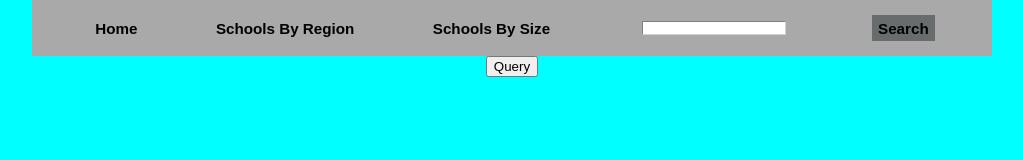
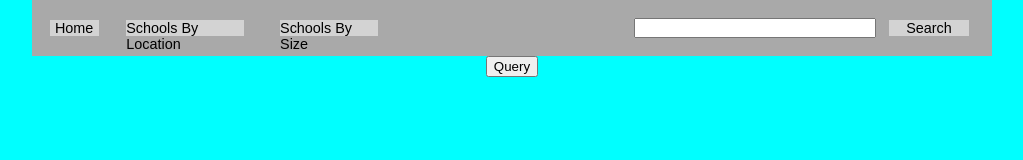
Before and after one commit to dscrane/CollegeScorecard, a website: page index.html in a window 1280 px wide. Shown: the whole page, without its empty margins (128-1151 px from the left). Drawn offline with Linux system fonts and the light colour scheme.

Commit message:
working on a fix for the nav bar and added new query params

```diff
--- a/index.html
+++ b/index.html
@@ -10,33 +10,49 @@
     <div class="display">
       <header class="header">
         <nav class="nav">
+          <div class="nav__side nav__side-left">
             <ul class="nav__list">
               <li class="nav__item nav__item-link">
-            <button class="nav__button">Home</span>
+                <div class="nav__button">
+                  <span class="nav__title">Home</span>
+                </div>
               </li>
               <li class="nav__item nav__item-dropdown">
-            <button class="nav__button nav__button-dropdown">Schools By Region</button>
+                <div class="nav__button nav__button-dropdown">
+                  <span class="nav__title nav__title-dropdown"
+                    >Schools By Location</span
+                  >
                   <ul class="dropdown__content">
-              <li class="dropdown__item">item</li>
-              <li class="dropdown__item">item</li>
-              <li class="dropdown__item">item</li>
+                    <li class="dropdown__item">Regions</li>
+                    <li class="dropdown__item">Large Cities</li>
+                    <li class="dropdown__item">SomeOtherThing</li>
                   </ul>
+                </div>
               </li>
               <li class="nav__item nav__item-dropdown">
-            <button class="nav__button nav__button-dropdown">Schools By Size</button>
+                <div class="nav__button nav__button-dropdown">
+                  <span class="nav__title nav__title-dropdown"
+                    >Schools By Size</span
+                  >
                   <ul class="dropdown__content">
-              <li class="dropdown__item">item</li>
-              <li class="dropdown__item">item</li>
-              <li class="dropdown__item">item</li>
+                    <li class="dropdown__item">Large Schools</li>
+                    <li class="dropdown__item">Medium Schools</li>
+                    <li class="dropdown__item">Small Schools</li>
                   </ul>
+                </div>
               </li>
+            </ul>
+          </div>
+          <div class="nav__side nav__side-right">
+            <ul class="nav__list">
               <li class="nav__item nav__item-input">
                 <input class="nav__input" name="nav__search" />
               </li>
               <li class="nav__item nav__item-cta">
-            <button class="nav__button">Search</button>
+                <div class="nav__button">Search</div>
               </li>
             </ul>
+          </div>
         </nav>
       </header>
       <button class="test_button">Query</button>
--- a/style.css
+++ b/style.css
@@ -19,121 +19,128 @@
 
 .header {
   display: flex;
+  flex-wrap: wrap;
   justify-content: center;
   align-items: center;
   width: 75vw;
   height: 7vh;
-  row-gap: 10px;
   background-color: darkgray;
 }
 
 .nav {
+  font-size: 0.9rem;
   display: flex;
-  justify-content: space-around;
+  width: 98%;
+  height: 85%;
+  justify-content: stretch;
   align-items: center;
-  width: 100%;
-  height: 75%;
 }
 
 .nav__list {
-  margin: 0 0;
+  list-style: none;
   display: flex;
   flex-direction: column;
-  width: 95%;
-  height: 60%;
   flex-wrap: wrap;
-  justify-content: space-around;
-  align-items: center;
-  list-style: none;
+  justify-content: stretch;
+  width: 75%;
   padding: 0 0;
+}
+
+.nav__side {
+  display: flex;
+  width: 50%;
+  height: 100%;
+  align-items: stretch;
+  margin: 0 0;
+}
+
+.nav__side-right {
+  justify-content: flex-end;
+}
+
+.nav__side-left {
+  justify-content: flex-start;
 }
 
 .nav__item {
   display: flex;
+  flex: 1 1;
+  height: 100%;
+  justify-content: center;
   align-items: center;
-  justify-content: center;
-  height: 100%;
-}
-
-.nav__item-link:hover {
-  cursor: pointer;
-  background-color: lightgray;
-}
-
-.nav__item-link {
-  flex: 1 1;
-}
-
-.nav__item-dropdown {
-  flex-direction: column;
-  flex: 2 2;
-}
-.nav__item-dropdown:hover {
-  background-color: red;
-  cursor: pointer;
 }
 
 .nav__item-input {
-  flex: 4 4;
   display: flex;
-  /* justify-content: flex-end; */
+  flex: 3 1;
+  align-items: center;
+  justify-content: flex-end;
 }
 
-.nav__item-cta {
-  font-family: inherit;
-  background-color: rgb(105, 108, 109);
-  flex: 1 1;
-}
-
-.nav__item-cta:hover {
-  background-color: lightgray;
+.nav__title {
 }
 
 .nav__button {
   display: flex;
   justify-content: center;
   align-items: center;
-  font-size: 0.9rem;
-  font-weight: 600;
-  /*   border: 1px solid black;
-  background-color: lightgray; */
+  background-color: lightgrey;
+  height: 90%;
+  width: 75%;
 }
 
 .nav__input {
-  width: 75%;
-  height: 40%;
-  border: inset 1px lightgray;
+  height: 75%;
+  width: 95%;
 }
 
-.nav__item-cta:hover {
+.nav__button-dropdown {
+  flex-wrap: wrap;
+  row-gap: 25%;
 }
 
-.dropdown__content {
-  display: flex;
-  justify-content: center;
-}
-
-.nav ul li > ul {
-  display: none;
+.nav__button-dropdown > ul {
   flex-direction: column;
 }
 
-.nav ul li:hover > ul {
+.nav__button-dropdown:hover > ul {
   display: flex;
+}
+
+.nav__button-dropdown:hover {
+  height: 11vh;
+  align-content: center;
+}
+
+.nav__button:hover {
+  cursor: pointer;
+  background-color: darkgray;
+}
+.nav__title-dropdown {
+  display: flex;
+  justify-content: space-around;
 }
 
 .dropdown__content {
   list-style: none;
+  width: 100%;
+  display: none;
+  justify-content: center;
+  align-items: center;
+  background-color: lightgray;
+  padding: 0 0 5px 0;
+  row-gap: 10%;
 }
 
-.nav__button {
-  font-size: 0.95rem;
-  border: none;
-  background-color: transparent;
+.dropdown__item {
+  width: 75%;
+  height: 33%;
+  font-size: 0.9rem;
 }
 
-.nav__button:hover {
+.dropdown__item:hover {
   cursor: pointer;
+  background-color: darkgray;
 }
 
 .gallery {
```
Lines whose indentation alone changed are shown as unchanged.
